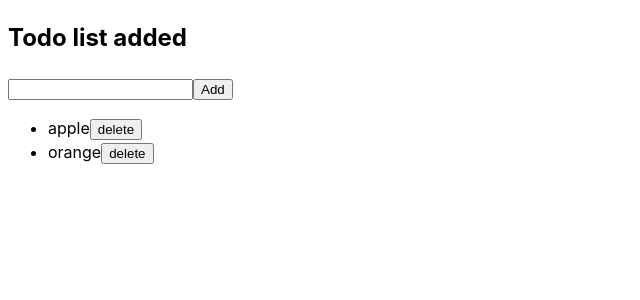
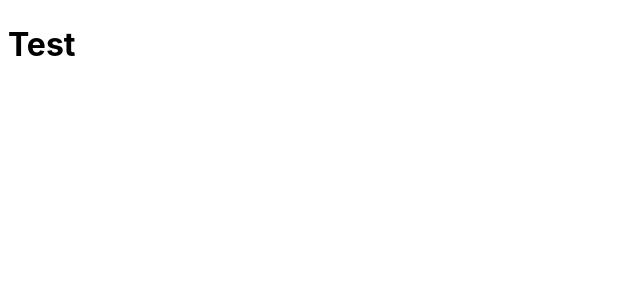
Before and after one commit to rakeshcooper/React_practice, a React (Vite) app: page / in a window 1280 px wide. Shown: the top 300 px of the page, without its empty margins (0-640 px from the left). Built offline with nearby package versions, Linux system fonts and the light colour scheme.

Commit message:
Bday Update

```diff
--- a/src/App.jsx
+++ b/src/App.jsx
@@ -10,6 +10,7 @@ import Updateobject from "./assets/Updateobject.jsx"
 import Updatearray from "./assets/Updatearray.jsx"
 import Nestedarrayofobject from "./assets/Nestedarrayofobjects.jsx"
 import Todo from "./assets/Todo.jsx"
+import Effect from "./assets/Effect.jsx"
 
 function App() {
     const fruits = [{id:0, name:"apple", calories: 95},
@@ -37,8 +38,9 @@ function App() {
         <Colorpicker />
         <Updateobject />
         <Updatearray />
-        <Nestedarrayofobject /> */}
-        <Todo />
+        <Nestedarrayofobject />
+        <Todo /> */}
+        <Effect />
     </> )
 }
 
--- /dev/null
+++ b/src/assets/Effect.jsx
@@ -0,0 +1,9 @@
+function Effect(){
+ return(
+    <div>
+        <h1>Test</h1>
+    </div>
+ )
+}
+
+export default Effect
```
